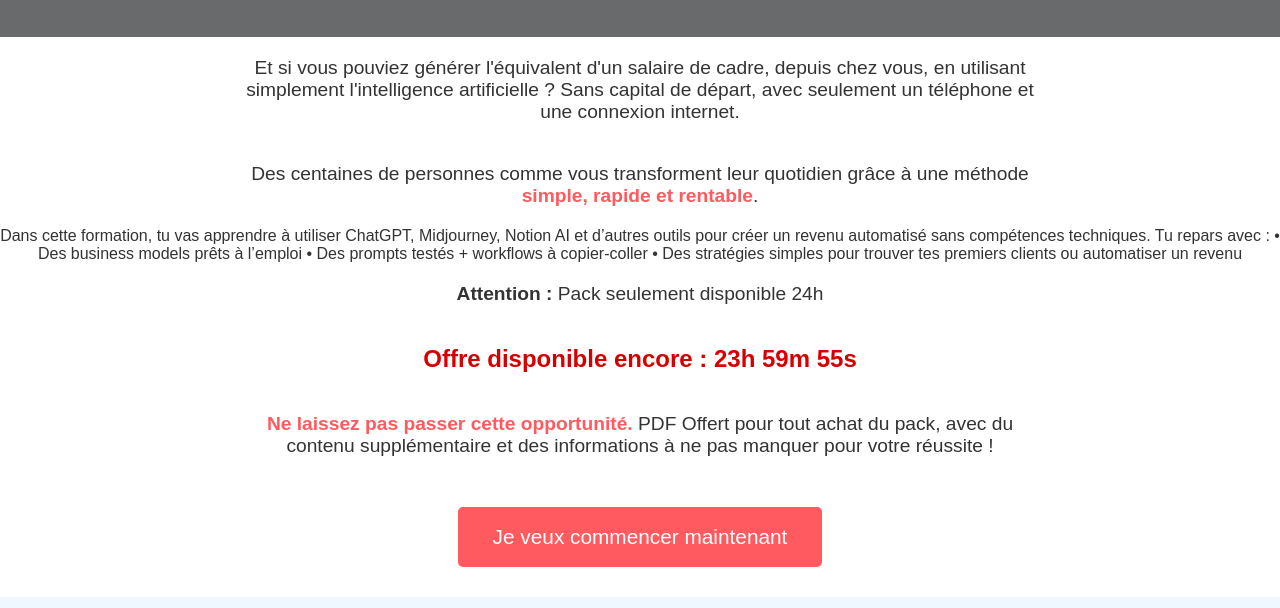
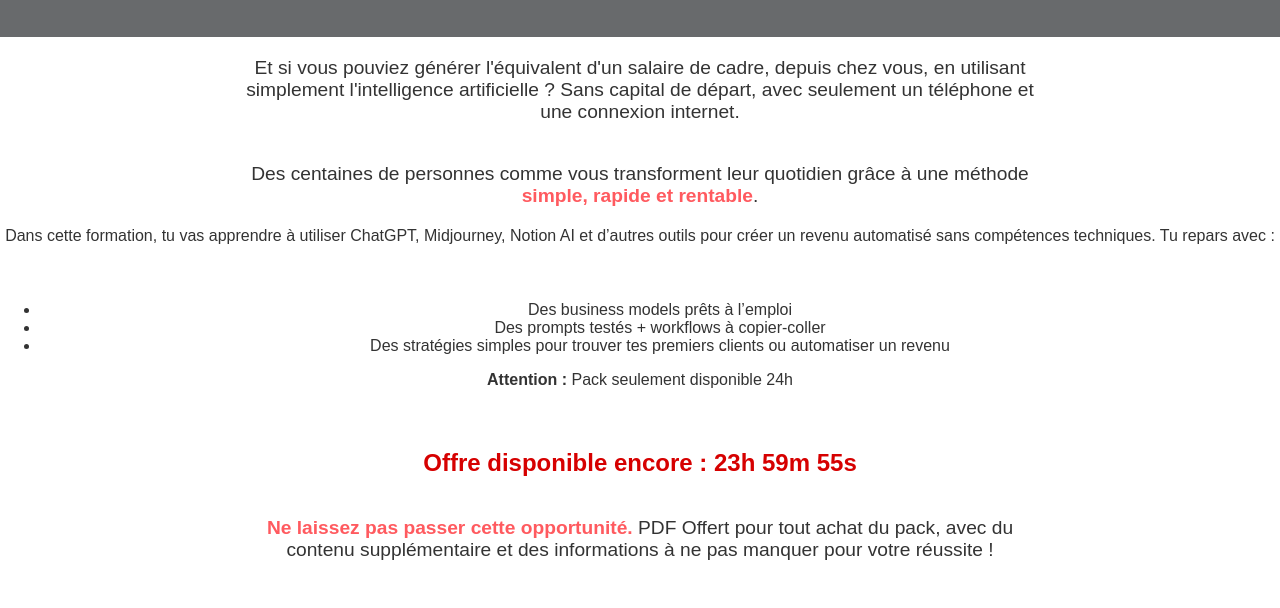
Before and after one commit to julessiahtml/Jules, a plain HTML site: page index.html in a window 1280 px wide. Shown: the part 156-764 px from the top of the page. Drawn offline with Linux system fonts and the light colour scheme.

Commit message:
Update index.html

```diff
--- a/index.html
+++ b/index.html
@@ -92,11 +92,13 @@
         <p>
             Des centaines de personnes comme vous transforment leur quotidien grâce à une méthode <span class="highlight">simple, rapide et rentable</span>.
         </p>
-Dans cette formation, tu vas apprendre à utiliser ChatGPT, Midjourney, Notion AI et d’autres outils pour créer un revenu automatisé sans compétences techniques. Tu repars avec :
-	•	Des business models prêts à l’emploi
-	•	Des prompts testés + workflows à copier-coller
-	•	Des stratégies simples pour trouver tes premiers clients ou automatiser un revenu
-        <p>
+  Dans cette formation, tu vas apprendre à utiliser ChatGPT, Midjourney, Notion AI et d’autres outils pour créer un revenu automatisé sans compétences techniques. Tu repars avec :
+</p>
+<ul>
+    <li>Des business models prêts à l’emploi</li>
+    <li>Des prompts testés + workflows à copier-coller</li>
+    <li>Des stratégies simples pour trouver tes premiers clients ou automatiser un revenu</li>
+</ul>
             <strong>Attention :</strong> Pack seulement disponible 24h
         </p>
         <div id="countdown">Offre disponible encore : 24h 00m 00s</div>
```
